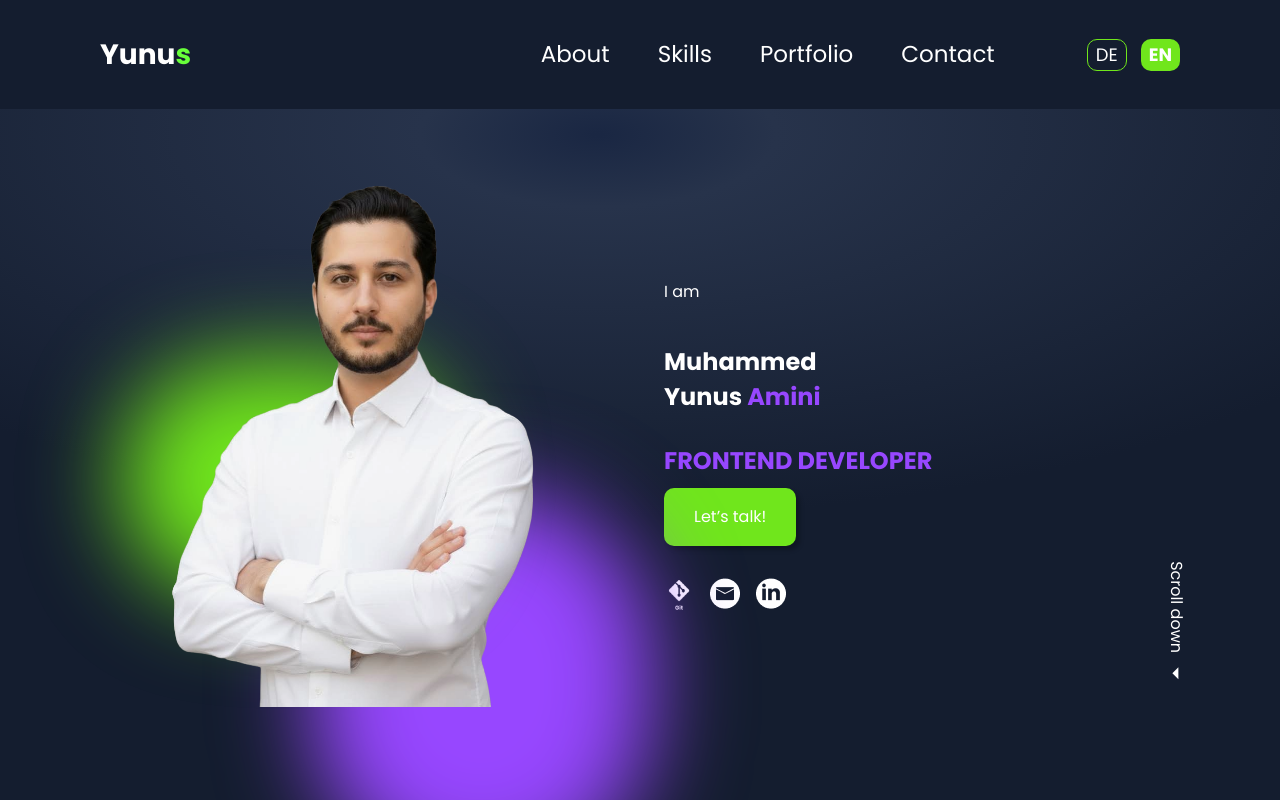
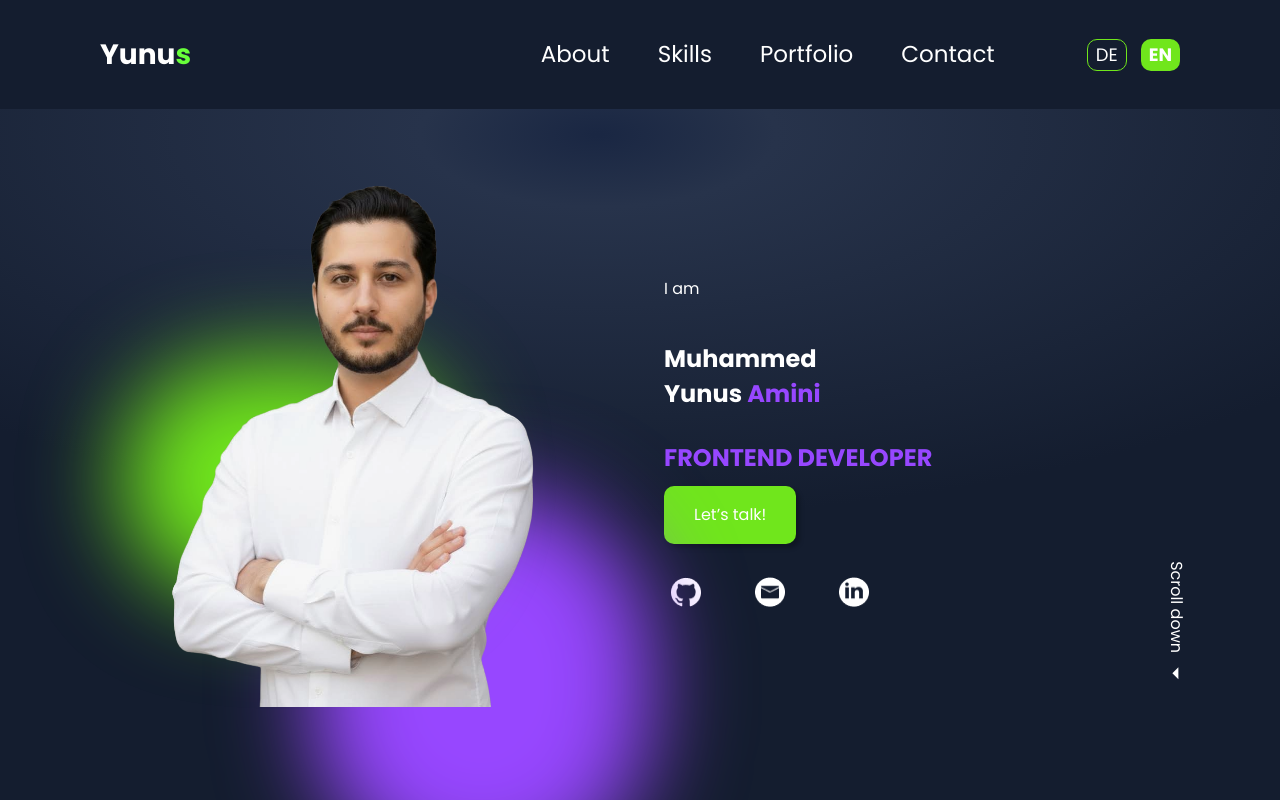
Before and after one commit to mya63/portfolio-2.0, an Angular app: page / in a window 1280 px wide. Shown: the top 800 px of the page. Built offline with nearby package versions, Linux system fonts and the light colour scheme.

Commit message:
feat: social buttons

```diff
--- a/src/app/pages/home/hero/hero.html
+++ b/src/app/pages/home/hero/hero.html
@@ -24,7 +24,7 @@
 
 <div class="hero-socials">
   <a class="ico" href="https://github.com/mya63" target="_blank" rel="noopener" aria-label="GitHub">
-          <img src="assets/git.png" alt="GitHub" width="30" height="30" />
+    <img src="assets/giticon.png" alt="GitHub" width="30" height="30" />
   </a>
   <a class="ico" href="mailto:muhammedyunusamini4@gmail.com" aria-label="Email">
     <img src="assets/email.png" alt="Email" width="30" height="30" />
--- a/src/app/pages/home/hero/hero.scss
+++ b/src/app/pages/home/hero/hero.scss
@@ -12,3 +12,46 @@
 .hero-socials{display:flex;gap:16px;align-items:center;margin-top:16px}
 .scrolldown{position:absolute;right:16px;bottom:16px;display:flex;gap:8px;transform:rotate(90deg);transform-origin:right bottom}
 @media (max-width:900px){.hero .container.hero-grid{grid-template-columns:1fr}.scrolldown{position:static;transform:none;margin-top:24px;justify-content:flex-end}}
+/* === Social buttons (Figma: 8/9/10) === */
+.hero-socials{
+  display: flex;
+  align-items: center;
+  gap: 40px;              /* Figma: gap 40 */
+  margin-top: 12px;
+}
+
+/* anklickbare Fläche mit Kreis-Hit-Area (besser für UX) */
+.hero-socials .ico{
+  display: grid;
+  place-items: center;
+  width: 44px;            /* etwas größer als das Icon für Touch-Ziele */
+  height: 44px;
+  border-radius: 999px;
+  text-decoration: none;
+  outline: none;
+}
+
+/* Icon selbst: Default ~30px, Hover ~40px (wir skalieren sanft) */
+.hero-socials .ico img{
+  width: 30px;
+  height: 30px;
+  transition: transform .15s ease;
+}
+
+/* Hover/Fokus -> ~40px (30px * 1.33 ≈ 40px) */
+.hero-socials .ico:hover img,
+.hero-socials .ico:focus-visible img{
+  transform: scale(1.33);
+}
+
+/* Tastaturfokus sichtbar machen */
+.hero-socials .ico:focus-visible{
+  box-shadow: 0 0 0 2px #9747FF;
+  outline: none;
+  border-radius: 999px;
+}
+
+/* Optional: auf sehr kleinen Screens enger */
+@media (max-width: 480px){
+  .hero-socials{ gap: 28px; }
+}
```
Lines whose indentation alone changed are shown as unchanged.
